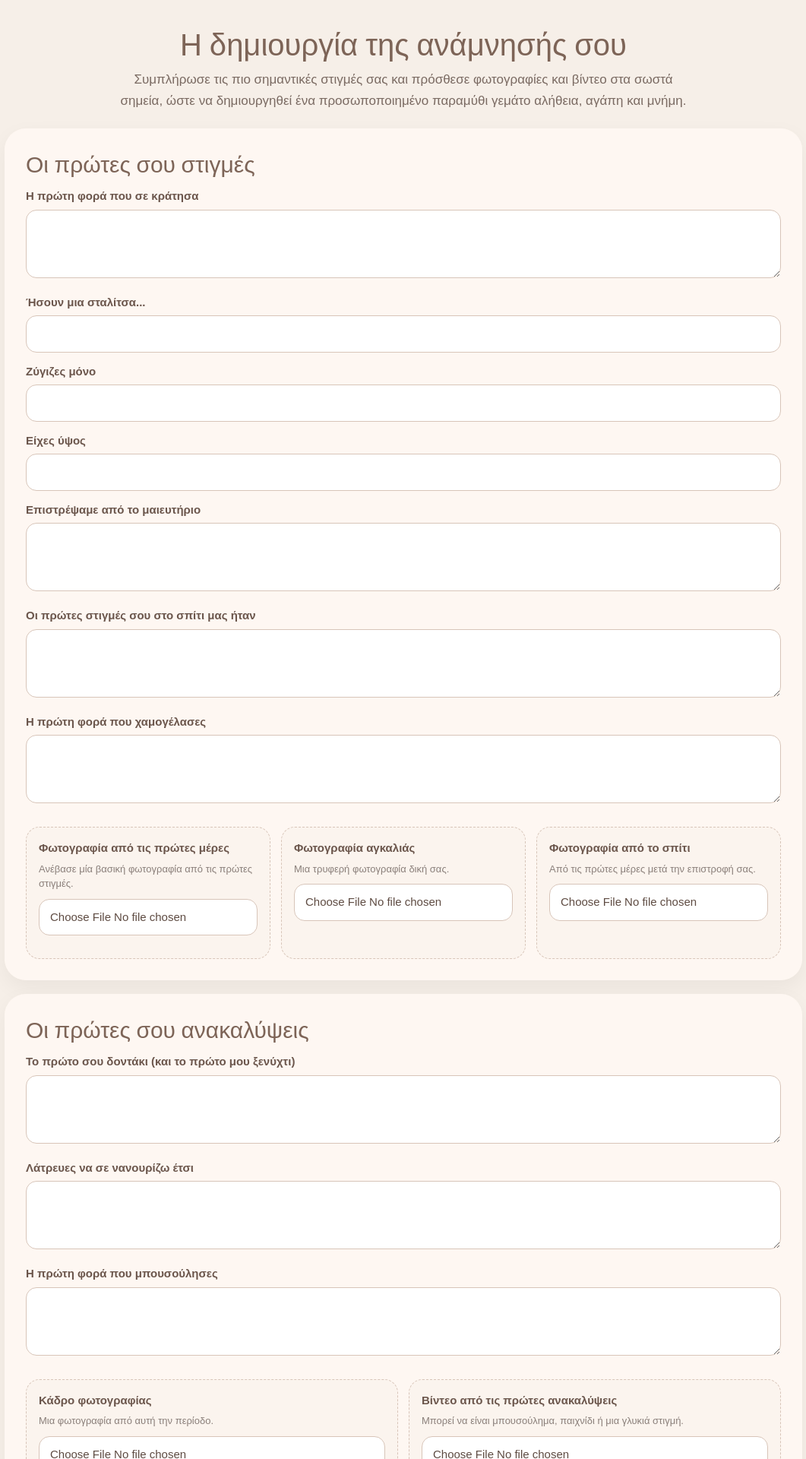
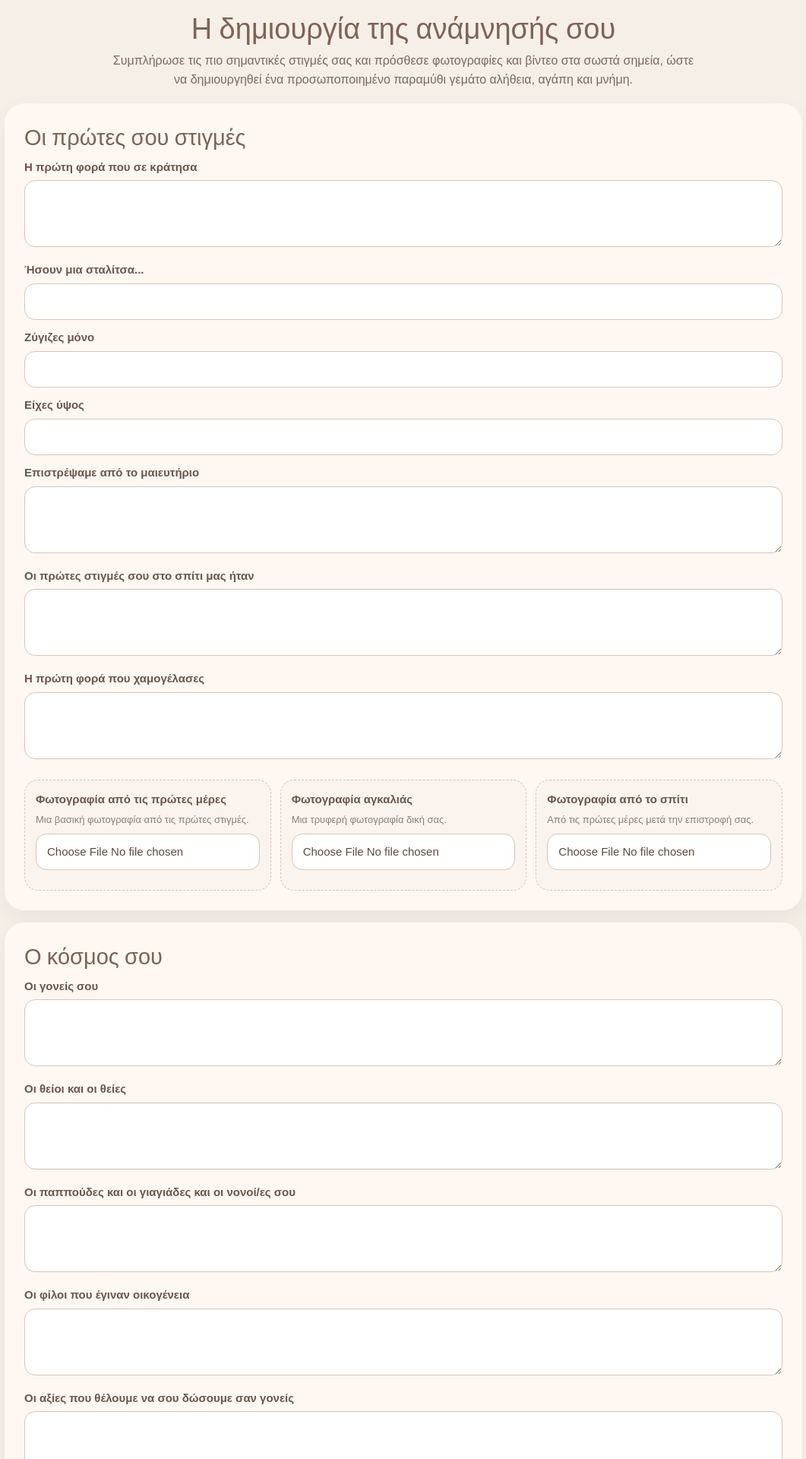
Before and after one commit to mylittlememorybox/My-little-memory-box-, a Next.js app: page /memory-details in a window 1280 px wide. Shown: the part 260-2180 px from the top of the page at 76% size, without its empty margins (109-1170 px from the left). Built offline with nearby package versions, Linux system fonts and the light colour scheme.

Commit message:
Update page.tsx

```diff
--- a/app/memory-details/page.tsx
+++ b/app/memory-details/page.tsx
@@ -11,7 +11,7 @@ const elegantFont = Playfair_Display({
 const wrap: CSSProperties = {
   minHeight: "100vh",
   backgroundColor: "#F6EFE8",
-  padding: "48px 20px",
+  padding: "42px 18px",
   color: "#5E4B42",
 };
 
@@ -22,16 +22,16 @@ const inner: CSSProperties = {
 
 const card: CSSProperties = {
   backgroundColor: "rgba(255, 248, 243, 0.95)",
-  borderRadius: "28px",
-  padding: "28px",
+  borderRadius: "26px",
+  padding: "26px",
   boxShadow: "0 10px 28px rgba(0,0,0,0.05)",
-  marginBottom: "18px",
+  marginBottom: "16px",
 };
 
 const sectionTitle: CSSProperties = {
-  fontSize: "30px",
+  fontSize: "29px",
   color: "#7D6457",
-  marginBottom: "14px",
+  marginBottom: "12px",
 };
 
 const labelStyle: CSSProperties = {
@@ -48,7 +48,7 @@ const inputStyle: CSSProperties = {
   borderRadius: "14px",
   border: "1px solid #D8C5B9",
   fontSize: "15px",
-  marginBottom: "14px",
+  marginBottom: "12px",
   backgroundColor: "#fff",
   color: "#5E4B42",
   boxSizing: "border-box",
@@ -56,64 +56,82 @@ const inputStyle: CSSProperties = {
 
 const textareaStyle: CSSProperties = {
   ...inputStyle,
-  minHeight: "90px",
+  minHeight: "88px",
   resize: "vertical",
 };
 
 const mediaGrid: CSSProperties = {
   display: "grid",
   gridTemplateColumns: "repeat(auto-fit, minmax(220px, 1fr))",
-  gap: "14px",
-  marginTop: "10px",
+  gap: "12px",
+  marginTop: "8px",
 };
 
 const mediaBox: CSSProperties = {
   backgroundColor: "#FBF4EE",
   border: "1px dashed #D8C5B9",
   borderRadius: "18px",
-  padding: "16px",
+  padding: "14px",
 };
 
 const helperText: CSSProperties = {
   fontSize: "13px",
   color: "#8A7F7A",
-  marginBottom: "10px",
+  marginBottom: "8px",
   lineHeight: "1.5",
 };
 
 const topText: CSSProperties = {
-  fontSize: "17px",
-  lineHeight: "1.65",
+  fontSize: "16px",
+  lineHeight: "1.6",
   color: "#7A6A62",
-  maxWidth: "760px",
-  margin: "0 auto 20px",
+  maxWidth: "780px",
+  margin: "0 auto 18px",
   textAlign: "center",
 };
+
+function MediaUploadBox({
+  title,
+  description,
+  accept,
+}: {
+  title: string;
+  description?: string;
+  accept: string;
+}) {
+  return (
+    <div style={mediaBox}>
+      <div style={labelStyle}>{title}</div>
+      {description ? <div style={helperText}>{description}</div> : null}
+      <input type="file" accept={accept} style={inputStyle} />
+    </div>
+  );
+}
 
 export default function MemoryDetailsPage() {
   return (
     <main style={wrap}>
       <div style={inner}>
-        <div style={{ textAlign: "center", marginBottom: "18px" }}>
+        <div style={{ textAlign: "center", marginBottom: "14px" }}>
           <Link href="/" style={{ display: "inline-block" }}>
             <Image
               src="/logo.png"
               alt="My Little Memory Box"
-              width={220}
-              height={220}
+              width={210}
+              height={210}
               style={{ objectFit: "contain", cursor: "pointer" }}
               priority
             />
           </Link>
         </div>
 
-        <div style={{ textAlign: "center", marginBottom: "22px" }}>
+        <div style={{ textAlign: "center", marginBottom: "18px" }}>
           <h1
             className={elegantFont.className}
             style={{
-              fontSize: "40px",
+              fontSize: "38px",
               color: "#7D6457",
-              marginBottom: "10px",
+              marginBottom: "8px",
             }}
           >
             Η δημιουργία της ανάμνησής σου
@@ -121,13 +139,12 @@ export default function MemoryDetailsPage() {
 
           <p style={topText}>
             Συμπλήρωσε τις πιο σημαντικές στιγμές σας και πρόσθεσε φωτογραφίες
-            και βίντεο στα σωστά σημεία, ώστε να δημιουργηθεί ένα προσωποποιημένο
-            παραμύθι γεμάτο αλήθεια, αγάπη και μνήμη.
+            και βίντεο στα σωστά σημεία, ώστε να δημιουργηθεί ένα
+            προσωποποιημένο παραμύθι γεμάτο αλήθεια, αγάπη και μνήμη.
           </p>
         </div>
 
         <form>
-          {/* 1 */}
           <div style={card}>
             <h2 className={elegantFont.className} style={sectionTitle}>
               Οι πρώτες σου στιγμές
@@ -155,27 +172,49 @@ export default function MemoryDetailsPage() {
             <textarea style={textareaStyle} />
 
             <div style={mediaGrid}>
-              <div style={mediaBox}>
-                <div style={labelStyle}>Φωτογραφία από τις πρώτες μέρες</div>
-                <div style={helperText}>Ανέβασε μία βασική φωτογραφία από τις πρώτες στιγμές.</div>
-                <input type="file" accept="image/*" style={inputStyle} />
-              </div>
-
-              <div style={mediaBox}>
-                <div style={labelStyle}>Φωτογραφία αγκαλιάς</div>
-                <div style={helperText}>Μια τρυφερή φωτογραφία δική σας.</div>
-                <input type="file" accept="image/*" style={inputStyle} />
-              </div>
-
-              <div style={mediaBox}>
-                <div style={labelStyle}>Φωτογραφία από το σπίτι</div>
-                <div style={helperText}>Από τις πρώτες μέρες μετά την επιστροφή σας.</div>
-                <input type="file" accept="image/*" style={inputStyle} />
-              </div>
+              <MediaUploadBox
+                title="Φωτογραφία από τις πρώτες μέρες"
+                description="Μια βασική φωτογραφία από τις πρώτες στιγμές."
+                accept="image/*"
+              />
+              <MediaUploadBox
+                title="Φωτογραφία αγκαλιάς"
+                description="Μια τρυφερή φωτογραφία δική σας."
+                accept="image/*"
+              />
+              <MediaUploadBox
+                title="Φωτογραφία από το σπίτι"
+                description="Από τις πρώτες μέρες μετά την επιστροφή σας."
+                accept="image/*"
+              />
             </div>
           </div>
 
-          {/* 2 */}
+          <div style={card}>
+            <h2 className={elegantFont.className} style={sectionTitle}>
+              Ο κόσμος σου
+            </h2>
+
+            <label style={labelStyle}>Οι γονείς σου</label>
+            <textarea style={textareaStyle} />
+
+            <label style={labelStyle}>Οι θείοι και οι θείες</label>
+            <textarea style={textareaStyle} />
+
+            <label style={labelStyle}>
+              Οι παππούδες και οι γιαγιάδες και οι νονοί/ες σου
+            </label>
+            <textarea style={textareaStyle} />
+
+            <label style={labelStyle}>Οι φίλοι που έγιναν οικογένεια</label>
+            <textarea style={textareaStyle} />
+
+            <label style={labelStyle}>
+              Οι αξίες που θέλουμε να σου δώσουμε σαν γονείς
+            </label>
+            <textarea style={textareaStyle} />
+          </div>
+
           <div style={card}>
             <h2 className={elegantFont.className} style={sectionTitle}>
               Οι πρώτες σου ανακαλύψεις
@@ -191,21 +230,19 @@ export default function MemoryDetailsPage() {
             <textarea style={textareaStyle} />
 
             <div style={mediaGrid}>
-              <div style={mediaBox}>
-                <div style={labelStyle}>Κάδρο φωτογραφίας</div>
-                <div style={helperText}>Μια φωτογραφία από αυτή την περίοδο.</div>
-                <input type="file" accept="image/*" style={inputStyle} />
-              </div>
-
-              <div style={mediaBox}>
-                <div style={labelStyle}>Βίντεο από τις πρώτες ανακαλύψεις</div>
-                <div style={helperText}>Μπορεί να είναι μπουσούλημα, παιχνίδι ή μια γλυκιά στιγμή.</div>
-                <input type="file" accept="video/*" style={inputStyle} />
-              </div>
+              <MediaUploadBox
+                title="Φωτογραφία από τις πρώτες ανακαλύψεις"
+                description="Μια φωτογραφία από αυτή την περίοδο."
+                accept="image/*"
+              />
+              <MediaUploadBox
+                title="Βίντεο από τις πρώτες ανακαλύψεις"
+                description="Μπορεί να είναι μπουσούλημα, παιχνίδι ή μια γλυκιά στιγμή."
+                accept="video/*"
+              />
             </div>
           </div>
 
-          {/* 3 */}
           <div style={card}>
             <h2 className={elegantFont.className} style={sectionTitle}>
               Τα πρώτα σου βήματα
@@ -221,19 +258,17 @@ export default function MemoryDetailsPage() {
             <textarea style={textareaStyle} />
 
             <div style={mediaGrid}>
-              <div style={mediaBox}>
-                <div style={labelStyle}>Φωτογραφία πρώτων βημάτων</div>
-                <input type="file" accept="image/*" style={inputStyle} />
-              </div>
-
-              <div style={mediaBox}>
-                <div style={labelStyle}>Βίντεο πρώτων βημάτων</div>
-                <input type="file" accept="video/*" style={inputStyle} />
-              </div>
+              <MediaUploadBox
+                title="Φωτογραφία πρώτων βημάτων"
+                accept="image/*"
+              />
+              <MediaUploadBox
+                title="Βίντεο πρώτων βημάτων"
+                accept="video/*"
+              />
             </div>
           </div>
 
-          {/* 4 */}
           <div style={card}>
             <h2 className={elegantFont.className} style={sectionTitle}>
               Οι μέρες που δεν ήταν εύκολες
@@ -252,7 +287,6 @@ export default function MemoryDetailsPage() {
             <textarea style={textareaStyle} />
           </div>
 
-          {/* 5 */}
           <div style={card}>
             <h2 className={elegantFont.className} style={sectionTitle}>
               Οι στιγμές που με έκανες να νιώθω τα πάντα
@@ -271,19 +305,53 @@ export default function MemoryDetailsPage() {
             <textarea style={textareaStyle} />
 
             <div style={mediaGrid}>
-              <div style={mediaBox}>
-                <div style={labelStyle}>Φωτογραφία ιδιαίτερης στιγμής</div>
-                <input type="file" accept="image/*" style={inputStyle} />
-              </div>
-
-              <div style={mediaBox}>
-                <div style={labelStyle}>Βίντεο ιδιαίτερης στιγμής</div>
-                <input type="file" accept="video/*" style={inputStyle} />
-              </div>
+              <MediaUploadBox
+                title="Φωτογραφία ιδιαίτερης στιγμής"
+                accept="image/*"
+              />
+              <MediaUploadBox
+                title="Βίντεο ιδιαίτερης στιγμής"
+                accept="video/*"
+              />
             </div>
           </div>
 
-          {/* 6 */}
+          <div style={card}>
+            <h2 className={elegantFont.className} style={sectionTitle}>
+              Για τα γενέθλιά σου
+            </h2>
+
+            <label style={labelStyle}>Σήμερα γίνεσαι ... ετών</label>
+            <input type="text" style={inputStyle} />
+
+            <label style={labelStyle}>
+              Έσβησες την τούρτα σου με αυτούς τους αγαπημένους σου
+            </label>
+            <textarea style={textareaStyle} />
+
+            <label style={labelStyle}>Κάτι που έμαθες</label>
+            <textarea style={textareaStyle} />
+
+            <label style={labelStyle}>Μία στιγμή που δεν θα ξεχάσω από αυτή τη χρονιά</label>
+            <textarea style={textareaStyle} />
+
+            <label style={labelStyle}>Η ευχή μου για σένα</label>
+            <textarea style={textareaStyle} />
+
+            <div style={mediaGrid}>
+              <MediaUploadBox
+                title="Φωτογραφίες γενεθλίων"
+                description="Πρόσθεσε φωτογραφίες από το πάρτι ή την τούρτα."
+                accept="image/*"
+              />
+              <MediaUploadBox
+                title="Βίντεο γενεθλίων"
+                description="Ένα βίντεο από το σβήσιμο της τούρτας ή τη γιορτή."
+                accept="video/*"
+              />
+            </div>
+          </div>
+
           <div style={card}>
             <h2 className={elegantFont.className} style={sectionTitle}>
               Τα πρώτα σου βήματα προς τον κόσμο
@@ -305,36 +373,126 @@ export default function MemoryDetailsPage() {
             <textarea style={textareaStyle} />
 
             <div style={mediaGrid}>
-              <div style={mediaBox}>
-                <div style={labelStyle}>Φωτογραφία με άλλα παιδάκια / κοινωνική στιγμή</div>
-                <input type="file" accept="image/*" style={inputStyle} />
-              </div>
+              <MediaUploadBox
+                title="Φωτογραφία κοινωνικής στιγμής"
+                description="Με φίλους, παιχνίδι ή κάποια όμορφη εμπειρία."
+                accept="image/*"
+              />
             </div>
           </div>
 
-          {/* 7 */}
           <div style={card}>
             <h2 className={elegantFont.className} style={sectionTitle}>
-              Η προσωπικότητά σου από τα μάτια της μαμάς
+              Η πρώτη σου μέρα στο σχολείο
             </h2>
 
-            <label style={labelStyle}>Αυτό που σε κάνει να γελάς</label>
+            <label style={labelStyle}>Σήμερα πήγες για πρώτη φορά σχολείο...</label>
             <textarea style={textareaStyle} />
 
-            <label style={labelStyle}>Αυτό που σε θυμώνει</label>
+            <label style={labelStyle}>Και εγώ ένιωσα</label>
             <textarea style={textareaStyle} />
 
-            <label style={labelStyle}>Αυτό που σε ηρεμεί</label>
+            <label style={labelStyle}>Εσύ έδειχνες</label>
             <textarea style={textareaStyle} />
 
-            <label style={labelStyle}>Το πιο όμορφο κομμάτι του χαρακτήρα σου</label>
+            <label style={labelStyle}>Η στιγμή που σε άφησα</label>
             <textarea style={textareaStyle} />
 
-            <label style={labelStyle}>Κάτι που σε κάνει μοναδικό πλάσμα</label>
+            <label style={labelStyle}>Η σκέψη που δεν έφυγε από το μυαλό μου</label>
             <textarea style={textareaStyle} />
+
+            <label style={labelStyle}>Όταν σε ξαναείδα</label>
+            <textarea style={textareaStyle} />
+
+            <div style={mediaGrid}>
+              <MediaUploadBox
+                title="Φωτογραφίες σχολείου"
+                description="Πρόσθεσε φωτογραφίες από την πρώτη μέρα."
+                accept="image/*"
+              />
+            </div>
           </div>
 
-          {/* FINAL */}
+          <div style={card}>
+            <h2 className={elegantFont.className} style={sectionTitle}>
+              Μια σκέψη για σένα
+            </h2>
+
+            <label style={labelStyle}>Κείμενο / σκέψη που θέλεις να μπει σαν μεταβατική σελίδα</label>
+            <textarea
+              style={{ ...textareaStyle, minHeight: "120px" }}
+            />
+          </div>
+
+          <div style={card}>
+            <h2 className={elegantFont.className} style={sectionTitle}>
+              Μια σελίδα με φωτογραφίες
+            </h2>
+
+            <div style={mediaGrid}>
+              <MediaUploadBox
+                title="Φωτογραφία 1"
+                accept="image/*"
+              />
+              <MediaUploadBox
+                title="Φωτογραφία 2"
+                accept="image/*"
+              />
+              <MediaUploadBox
+                title="Φωτογραφία 3"
+                accept="image/*"
+              />
+              <MediaUploadBox
+                title="Φωτογραφία 4"
+                accept="image/*"
+              />
+              <MediaUploadBox
+                title="Φωτογραφία 5"
+                accept="image/*"
+              />
+            </div>
+          </div>
+
+          <div style={card}>
+            <h2 className={elegantFont.className} style={sectionTitle}>
+              Μια τελευταία σκέψη
+            </h2>
+
+            <label style={labelStyle}>Κείμενο μετάβασης πριν το γράμμα</label>
+            <textarea
+              style={{ ...textareaStyle, minHeight: "120px" }}
+            />
+
+            <div style={mediaGrid}>
+              <MediaUploadBox
+                title="Φωτογραφία για αυτή τη σελίδα"
+                accept="image/*"
+              />
+            </div>
+          </div>
+
+          <div style={card}>
+            <h2 className={elegantFont.className} style={sectionTitle}>
+              Ένα γράμμα για εσένα
+            </h2>
+
+            <label style={labelStyle}>Το γράμμα που θέλεις να του / της μείνει</label>
+            <textarea
+              style={{ ...textareaStyle, minHeight: "220px" }}
+            />
+          </div>
+
+          <div style={card}>
+            <h2 className={elegantFont.className} style={sectionTitle}>
+              Το τελικό κλείσιμο της ιστορίας
+            </h2>
+
+            <label style={labelStyle}>Το τελευταίο κείμενο / μήνυμα του παραμυθιού</label>
+            <textarea
+              style={{ ...textareaStyle, minHeight: "160px" }}
+            />
+          </div>
+
           <div style={card}>
             <h2 className={elegantFont.className} style={sectionTitle}>
               Έτοιμη να συνεχίσεις;
```
